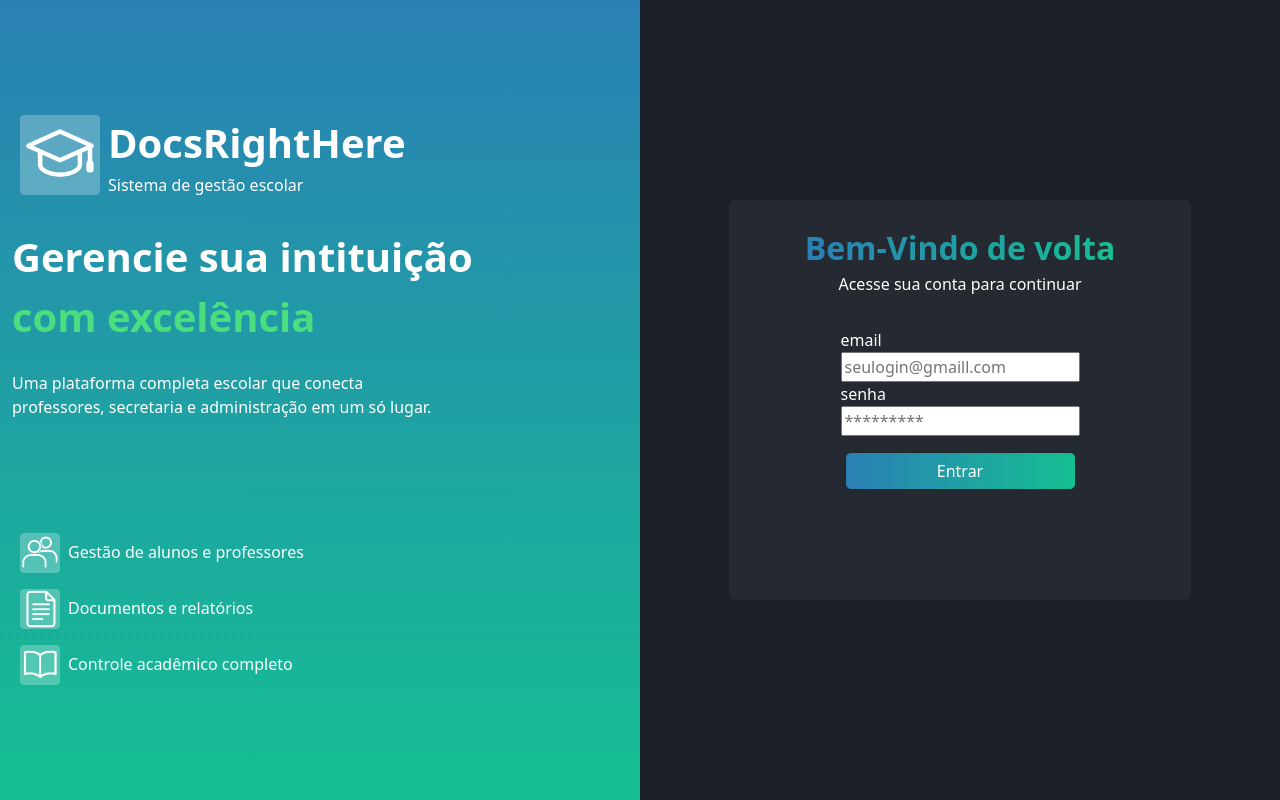
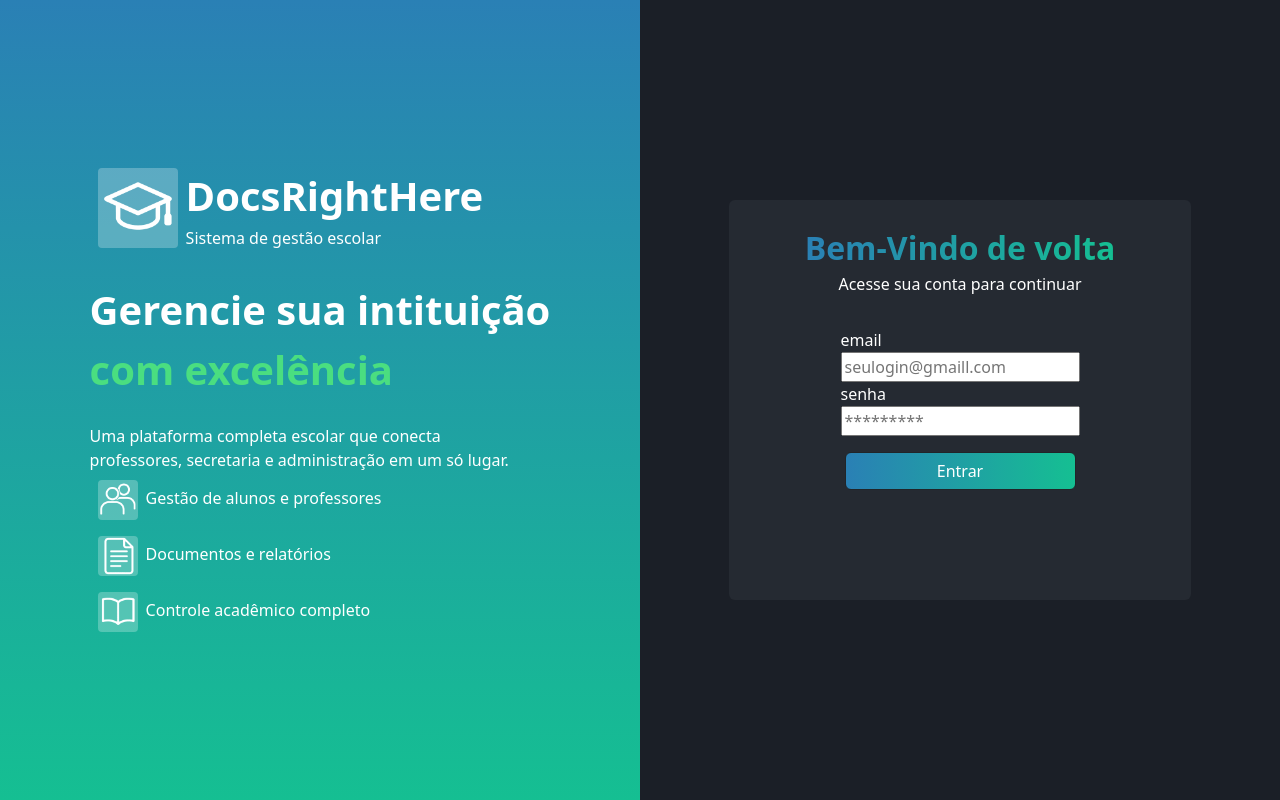
Before and after one commit to victoreemanuel/Docs-Right-Here, an Angular app in the folder frontend/docsRightHere/: page /login in a window 1280 px wide. Built offline with nearby package versions, Linux system fonts and the light colour scheme.

Commit message:
Componentização da barra lateral

```diff
--- /dev/null
+++ b/frontend/docsRightHere/src/app/components/template-lateral-login/template-lateral-login.css
@@ -0,0 +1,7 @@
+.background-gradient{
+  background: linear-gradient(180deg,#2a80b5 0%, #15bf92 100%);
+}
+
+.text-green{
+  color: #4ADE80;
+}
--- /dev/null
+++ b/frontend/docsRightHere/src/app/components/template-lateral-login/template-lateral-login.html
@@ -0,0 +1,50 @@
+<div class="d-flex align-items-center justify-content-evenly flex-column h-100 background-gradient">
+
+  <div>
+    <div class="w-100 d-flex align-items-start flex-column">
+      <div class="d-flex flex-row align-items-center">
+        <div class="bg-white rounded-1 bg-opacity-25 m-2">
+          <img src="/beca.png" width="80">
+        </div>
+        <div>
+          <p class="m-0 fs-1 fw-bold">DocsRightHere</p>
+          <p class="m-0 fs-6">Sistema de gestão escolar</p>
+        </div>
+      </div>
+      <div class="mt-4">
+        <p class="m-0 fw-bold fs-1">Gerencie sua intituição</p>
+        <p class="m-0 fw-bold fs-1 text-green">com excelência</p>
+      </div>
+      <div class="mt-4">
+        <p class="m-0">Uma plataforma completa escolar que conecta</p>
+        <p class="m-0">professores, secretaria e administração em um só lugar.</p>
+      </div>
+    </div>
+
+    <div class="w-100 d-flex flex-column align-items-start">
+
+      <div class="d-flex flex-row align-items-baseline w-100">
+        <div class="bg-white rounded-1 bg-opacity-25 m-2">
+          <img src="/people.png" width="40">
+        </div>
+        <p>Gestão de alunos e professores</p>
+      </div>
+
+      <div class="d-flex flex-row align-items-baseline w-100">
+        <div class="bg-white rounded-1 bg-opacity-25 m-2">
+          <img src="/paper.png" width="40">
+        </div>
+        <p>Documentos e relatórios</p>
+      </div>
+
+      <div class="d-flex flex-row align-items-baseline w-100">
+        <div class="bg-white rounded-1 bg-opacity-25 m-2">
+          <img src="/book.png" width="40">
+        </div>
+        <p>Controle acadêmico completo</p>
+      </div>
+
+
+    </div>
+  </div>
+</div>
--- a/frontend/docsRightHere/src/app/pages/login-page/login-page.css
+++ b/frontend/docsRightHere/src/app/pages/login-page/login-page.css
@@ -1,10 +1,6 @@
-.background-gradient{
-  background: linear-gradient(180deg,#2a80b5 0%, #15bf92 100%);
-}
 
-.text-green{
-  color: #4ADE80;
-}
+
+
 
 .background-dark{
   background-color: #1B1F27;
--- a/frontend/docsRightHere/src/app/pages/login-page/login-page.html
+++ b/frontend/docsRightHere/src/app/pages/login-page/login-page.html
@@ -1,54 +1,9 @@
 <div class="container-fluid">
   <div class="row vh-100">
-    <div class="col-6 background-gradient text-bg-dark">
-      <div class="d-flex align-items-center justify-content-evenly flex-column h-100">
+    <div class="col-6 p-0 text-bg-dark">
 
-        <div class="w-100 d-flex align-items-start flex-column">
-          <div class="d-flex flex-row align-items-center">
-            <div class="bg-white rounded-1 bg-opacity-25 m-2">
-              <img src="/beca.png" width="80">
-            </div>
-            <div>
-              <p class="m-0 fs-1 fw-bold">DocsRightHere</p>
-              <p class="m-0 fs-6">Sistema de gestão escolar</p>
-            </div>
-          </div>
-          <div class="mt-4">
-            <p class="m-0 fw-bold fs-1">Gerencie sua intituição</p>
-            <p class="m-0 fw-bold fs-1 text-green">com excelência</p>
-          </div>
-          <div class="mt-4">
-            <p class="m-0">Uma plataforma completa escolar que conecta</p>
-            <p class="m-0">professores, secretaria e administração em um só lugar.</p>
-          </div>
-        </div>
+      <app-template-lateral-login></app-template-lateral-login>
 
-        <div class="w-100 d-flex flex-column align-items-start">
-
-          <div class="d-flex flex-row align-items-baseline w-50">
-            <div class="bg-white rounded-1 bg-opacity-25 m-2">
-              <img src="/people.png" width="40">
-            </div>
-            <p>Gestão de alunos e professores</p>
-          </div>
-
-          <div class="d-flex flex-row align-items-baseline w-50">
-            <div class="bg-white rounded-1 bg-opacity-25 m-2">
-              <img src="/paper.png" width="40">
-            </div>
-            <p>Documentos e relatórios</p>
-          </div>
-
-          <div class="d-flex flex-row align-items-baseline w-50">
-            <div class="bg-white rounded-1 bg-opacity-25 m-2">
-              <img src="/book.png" width="40">
-            </div>
-            <p>Controle acadêmico completo</p>
-          </div>
-
-
-        </div>
-      </div>
     </div>
     <div class="col-6 background-dark">
       <div class="d-flex align-items-center justify-content-evenly flex-column h-100">
--- a/frontend/docsRightHere/src/app/pages/login-page/login-page.ts
+++ b/frontend/docsRightHere/src/app/pages/login-page/login-page.ts
@@ -3,10 +3,11 @@ import { HttpClient } from '@angular/common/http';
 import { Component } from '@angular/core';
 import { FormsModule } from '@angular/forms';
 import { response } from 'express';
+import { TemplateLateralLogin } from '../../components/template-lateral-login/template-lateral-login';
 
 @Component({
   selector: 'app-login-page',
-  imports: [ FormsModule ],
+  imports: [ FormsModule, TemplateLateralLogin],
   templateUrl: './login-page.html',
   styleUrl: './login-page.css',
 })
```
Also changed, not shown: frontend/docsRightHere/src/app/components/template-lateral-login/template-lateral-login.ts (added, +10 -0 lines), 1 other file (tests, documents, lock files or other folders).
